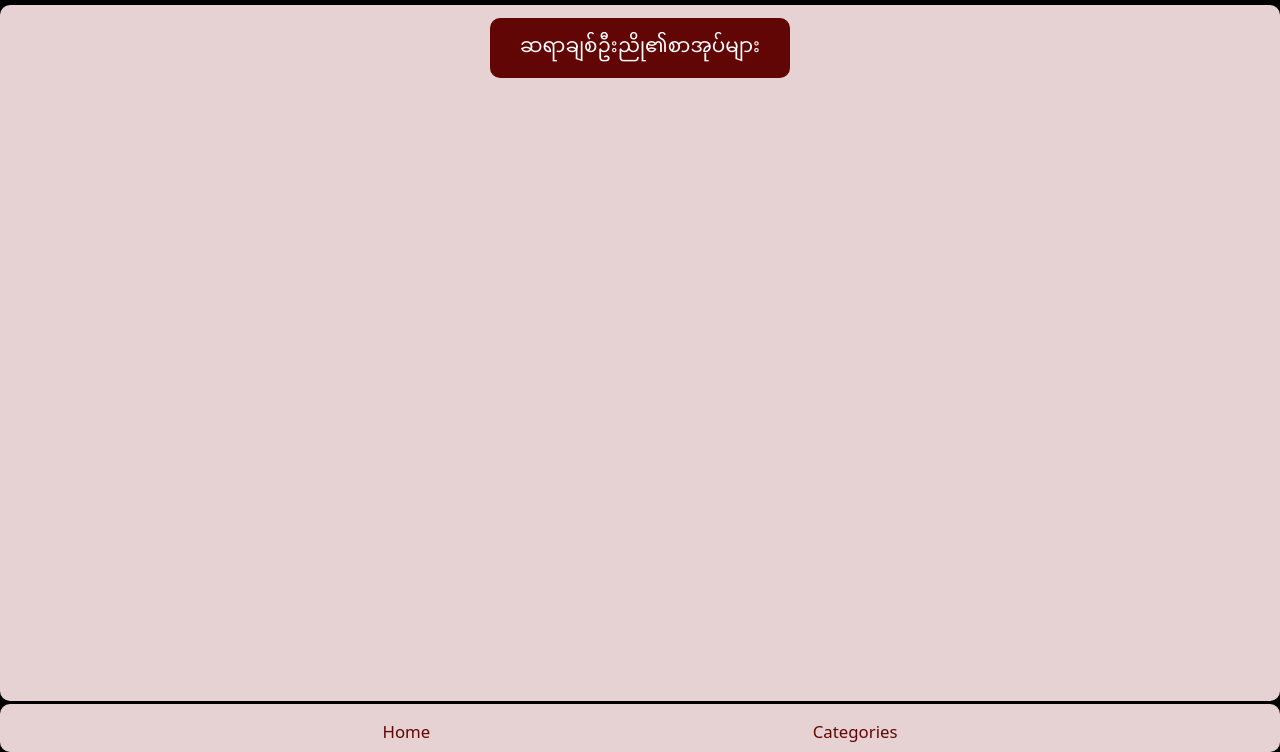
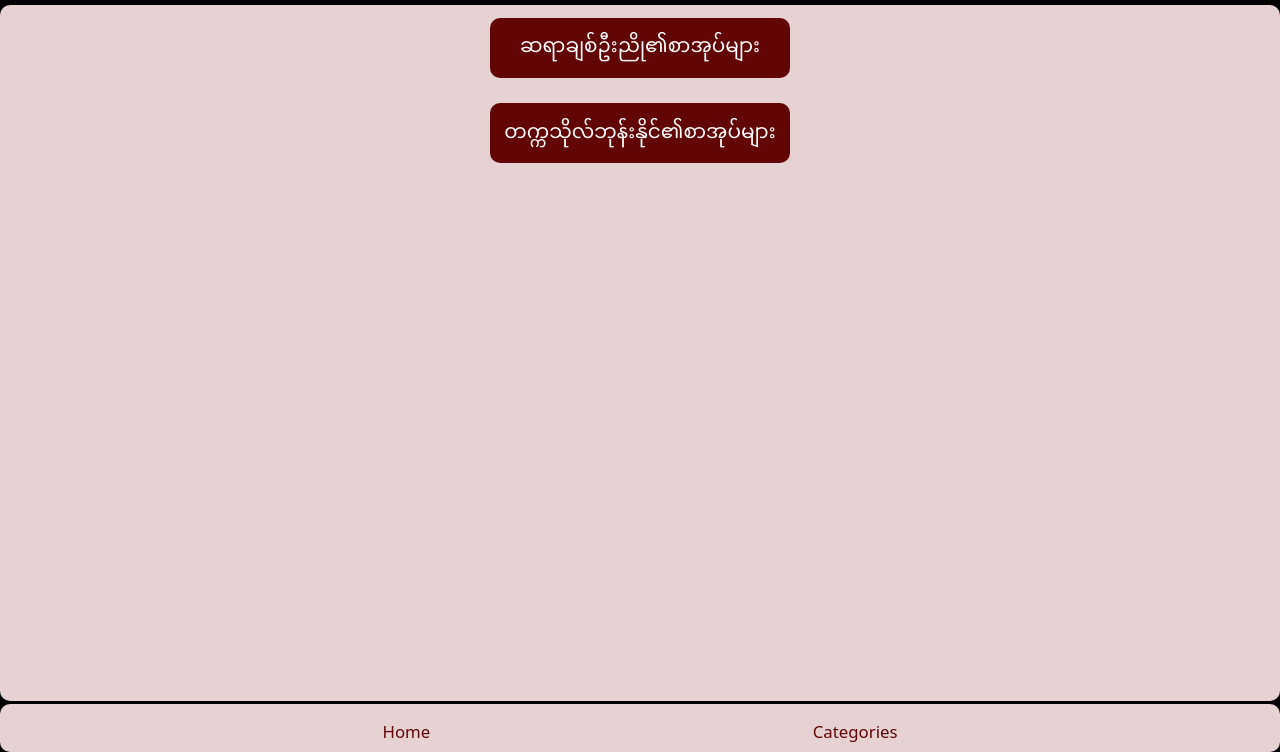
Before and after one commit to arkarmyomynn/our.library, a plain HTML site: page index.html in a window 1280 px wide. Both pictures are taken after a click on the element "Categories". Shown: the part 48-800 px from the top of the page. Drawn offline with Linux system fonts and the light colour scheme.

Commit message:
Add files via upload

```diff
--- a/index.html
+++ b/index.html
@@ -160,6 +160,15 @@
             </div>
 
         </div>
+        <div class="category-container">
+            <div class="category">
+                <a href="./techkathoBN.html">
+                    <h4>တက္ကသိုလ်ဘုန်းနိုင်၏စာအုပ်များ</h4>
+                </a>
+
+            </div>
+
+        </div>
 
     </div>
 
```
